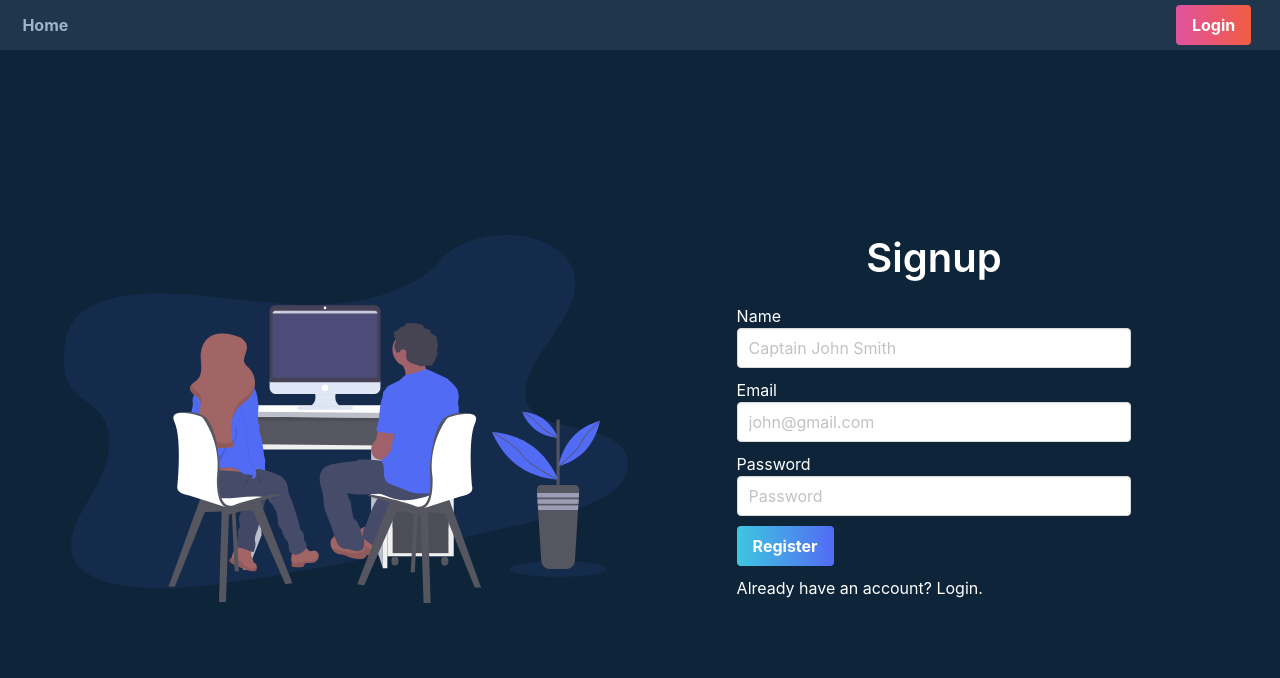
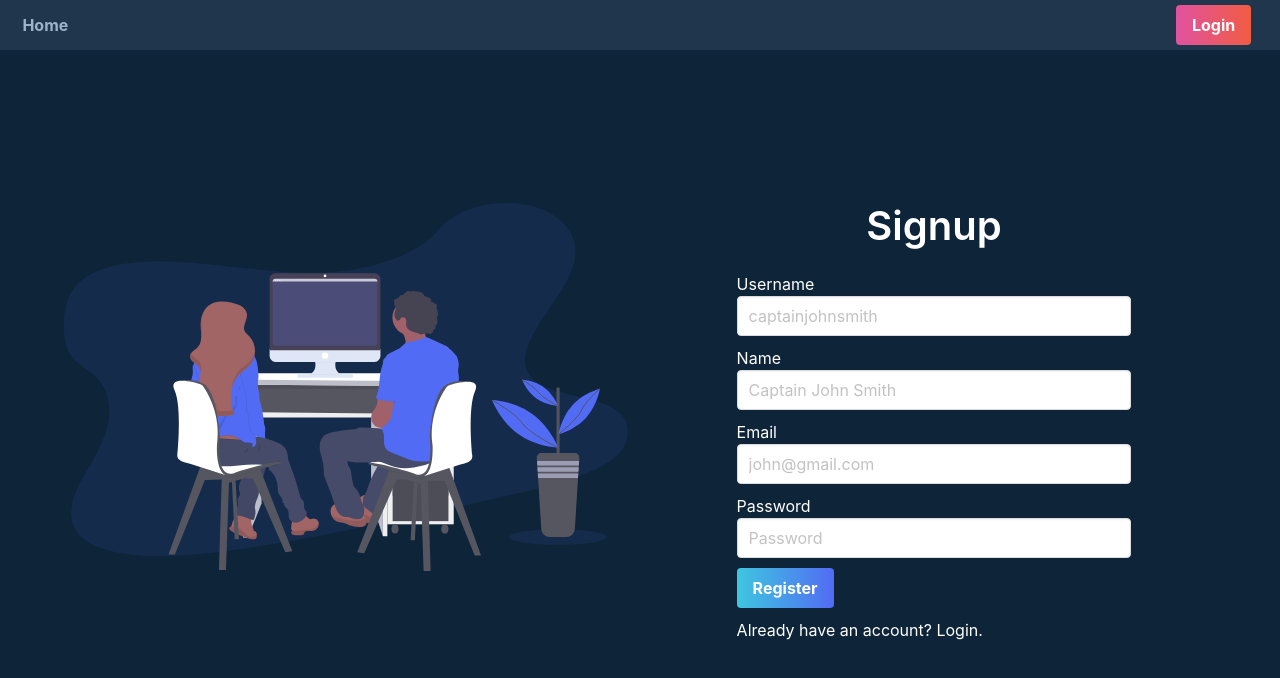
Before and after one commit to SriNandan33/coderooms, a Vue app: page /register in a window 1280 px wide. Shown: the top 678 px of the page. Built offline with nearby package versions, Linux system fonts and the light colour scheme.

Commit message:
add username field to register form

```diff
--- a/src/views/LoginUser.vue
+++ b/src/views/LoginUser.vue
@@ -27,7 +27,7 @@
 
           <button type="submit" name="button" class="button btn-primary">Login</button>
 
-          <p>{{ error }}</p>
+          <p class="has-text-danger">{{ error }}</p>
 
           <router-link to="/register">Don't have an account? Register.</router-link>
         </form>
--- a/src/views/RegisterUser.vue
+++ b/src/views/RegisterUser.vue
@@ -7,6 +7,14 @@
       <div class="column">
         <h1 class="title is-2 has-text-white has-text-centered">Signup</h1>
         <form class="auth-form" @submit.prevent="register">
+          <label for="name">Username</label>
+          <input
+            v-model="username"
+            type="text"
+            name="name"
+            class="input"
+            placeholder="captainjohnsmith"
+          />
           <label for="name">Name</label>
           <input
             v-model="name"
@@ -36,9 +44,7 @@
 
           <button type="submit" name="button" class="button btn-primary">Register</button>
 
-          <ul>
-            <li v-for="(error, index) in errors" :key="index">{{ error }}</li>
-          </ul>
+          <p class="has-text-danger">{{ error }}</p>
 
           <router-link to="/login">Already have an account? Login.</router-link>
         </form>
@@ -51,10 +57,11 @@
 export default {
   data() {
     return {
+      username: '',
       name: '',
       email: '',
       password: '',
-      errors: null
+      error: null
     }
   },
   methods: {
@@ -62,6 +69,7 @@ export default {
       this.$store
         .dispatch('register', {
           name: this.name,
+          username: this.username,
           email: this.email,
           password: this.password
         })
@@ -69,7 +77,7 @@ export default {
           this.$router.push({ name: 'dashboard' })
         })
         .catch(err => {
-          this.errors = err.response.data.errors
+          this.error = err.response.data.error
         })
     }
   }
--- a/src/vuex/store.js
+++ b/src/vuex/store.js
@@ -9,39 +9,39 @@ export default new Vuex.Store({
     user: null
   },
   mutations: {
-    SET_USER_DATA (state, userData) {
+    SET_USER_DATA(state, userData) {
       state.user = userData
       localStorage.setItem('user', JSON.stringify(userData))
       axios.defaults.headers.common['Authorization'] = `Bearer ${
         userData.token
       }`
     },
-    CLEAR_USER_DATA () {
+    CLEAR_USER_DATA() {
       localStorage.removeItem('user')
       location.reload()
     }
   },
   actions: {
-    register ({ commit }, credentials) {
+    register({ commit }, credentials) {
       return axios
-        .post('//localhost:3000/register', credentials)
+        .post('//localhost:3001/api/auth/register', credentials)
         .then(({ data }) => {
           commit('SET_USER_DATA', data)
         })
     },
-    login ({ commit }, credentials) {
+    login({ commit }, credentials) {
       return axios
-        .post('//localhost:3000/login', credentials)
+        .post('//localhost:3001/api/auth/login', credentials)
         .then(({ data }) => {
           commit('SET_USER_DATA', data)
         })
     },
-    logout ({ commit }) {
+    logout({ commit }) {
       commit('CLEAR_USER_DATA')
     }
   },
   getters: {
-    loggedIn (state) {
+    loggedIn(state) {
       return !!state.user
     }
   }
```
